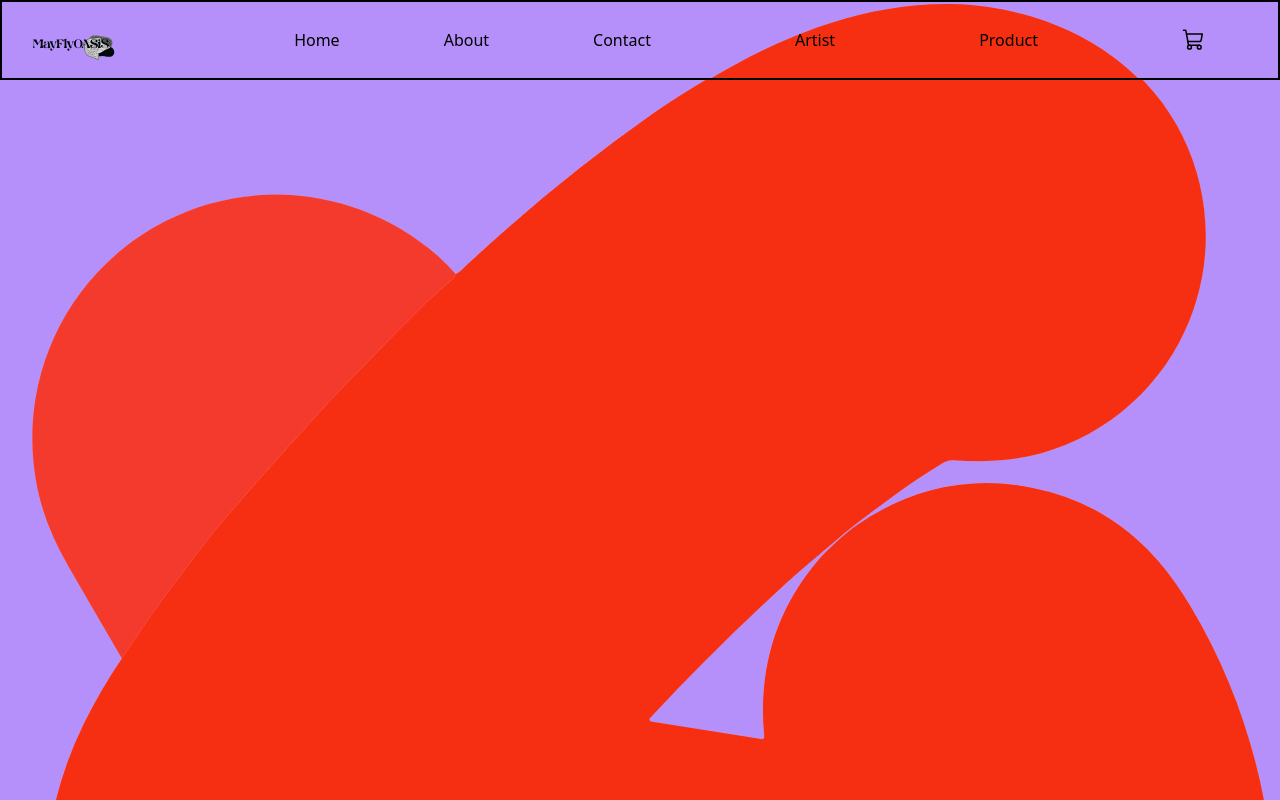
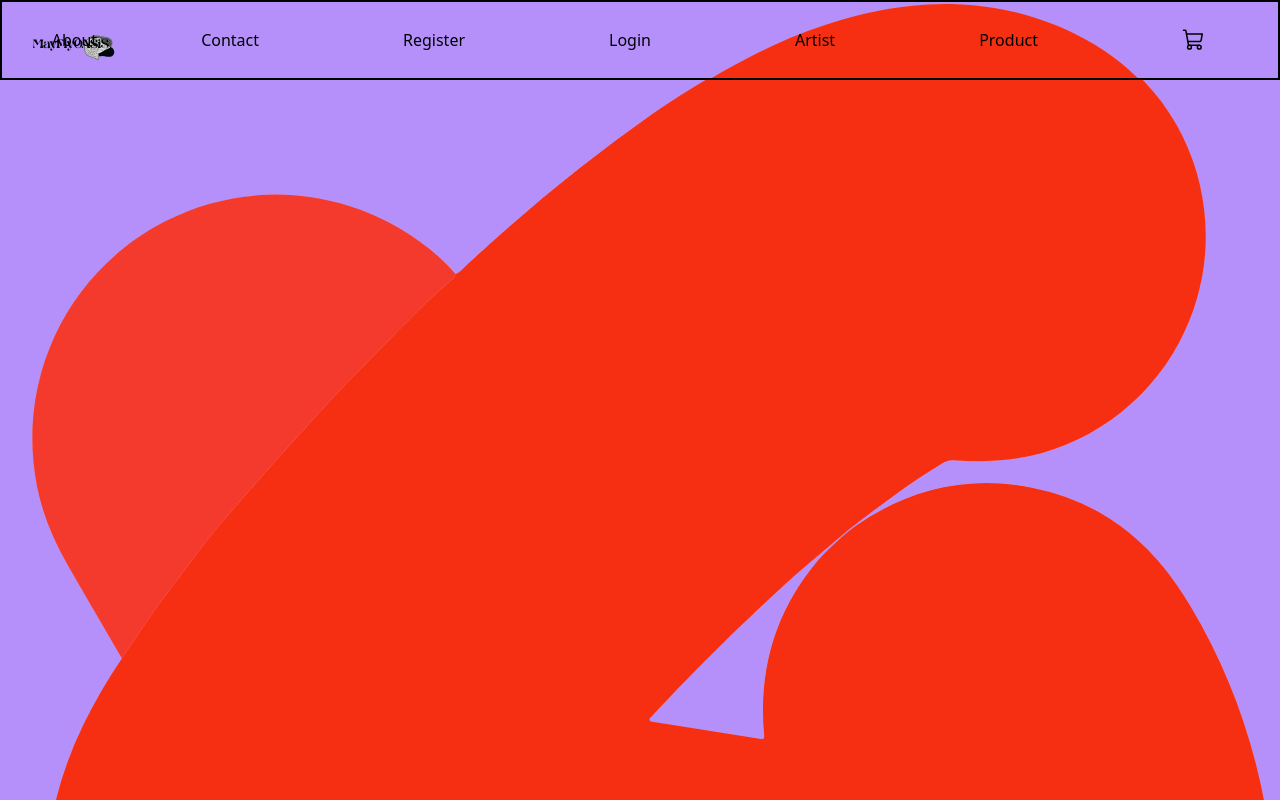
Before and after one commit to Jaycossey/mayflyOasis, a React (Vite) app: page /Login in a window 1280 px wide. Built offline with nearby package versions, Linux system fonts and the light colour scheme.

Commit message:
registration and login Navbar

```diff
--- a/src/App.jsx
+++ b/src/App.jsx
@@ -9,6 +9,8 @@ import Checkout from './components/Checkout';
 import { CartProvider } from 'react-use-cart';
 import ArtistList from './Pages/Artist/ArtistList'; // Import the TeamPage component
 import ArtistProfile from './Pages/Artist/ArtistProfile'; // Import the ArtistProfile component
+import Register from './components/Registration/Register'
+import Login from './components/Registration/Login'
 
 import './App.css';
 
@@ -35,6 +37,8 @@ function App() {
             }
           />
           <Route path='/Home' element={<LandingGallery />} />
+          <Route path='/Register' element={<Register />} />
+          <Route path='/Login' element={<Login />} />
           <Route path='/Shop' element={<Shop />} />
           <Route path='/Cart' element={<Cart />} />
           <Route path='/Checkout' element={<Checkout />} />
--- a/src/components/Home.jsx
+++ b/src/components/Home.jsx
@@ -5,4 +5,4 @@ const Home = () => {
   )
 }
 
-export default Home
+export default Home;
--- a/src/components/Navbar.jsx
+++ b/src/components/Navbar.jsx
@@ -33,6 +33,18 @@ const Navbar = ({ loading }) => {
           Contact
         </NavLink>
         <NavLink
+          to='/Register'
+          className='px-16 rounded py-26text-black lg:mx-2 lg:my-0'
+        >
+          Register
+        </NavLink>
+        <NavLink
+          to='/Login'
+          className='px-16 rounded py-26text-black lg:mx-2 lg:my-0'
+        >
+          Login
+        </NavLink>
+        <NavLink
           to='/ArtistList'
           className='px-16 rounded py-26text-black lg:mx-2 lg:my-0'
         >
--- /dev/null
+++ b/src/components/Registration/Login.jsx
@@ -0,0 +1,10 @@
+
+const Login  = () => {
+    return (
+      <div>
+        Hello
+      </div>
+    )
+  }
+
+  export default Login;
--- /dev/null
+++ b/src/components/Registration/Register.jsx
@@ -0,0 +1,8 @@
+const Register = () => {
+    return (
+      <div>
+      </div>
+    )
+  }
+
+  export default Register;
```
